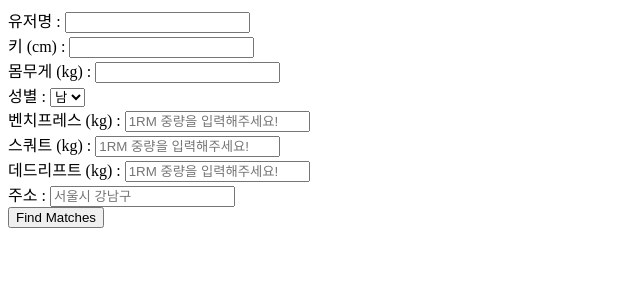
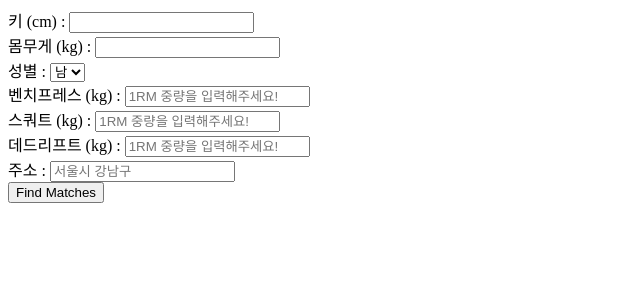
Before and after one commit to Czerny40/userMatching, a FastAPI app: page /matching-form in a window 1280 px wide. Shown: the top 300 px of the page, without its empty margins (0-640 px from the left). Run offline with FastAPI, Linux system fonts and the light colour scheme.

Commit message:
matchingForm에서 userID 입력창 숨김

```diff
--- a/templates/matchingForm.html
+++ b/templates/matchingForm.html
@@ -1,6 +1,5 @@
 <form action="/match" method="post">
-    <label for="user_id">유저명 :</label>
-    <input type="text" id="user_id" name="user_id" value="{{ user_id }}" readonly /><br />
+    <input type="hidden" id="user_id" name="user_id" value="{{ user_id }}" />
 
     <label for="height">키 (cm) :</label>
     <input type="number" id="height" name="height" step="0.1" required /><br />
```
